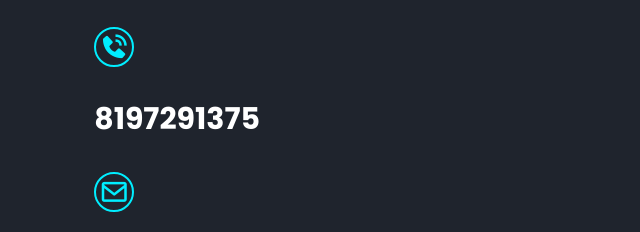
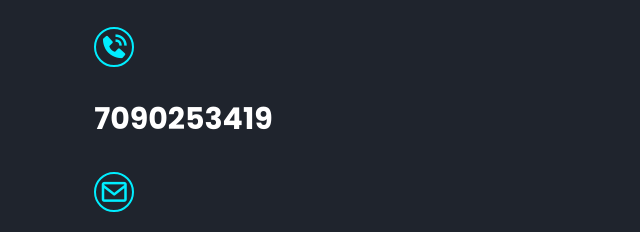
Before and after one commit to Adithyanv12/portfolio, a plain HTML site: page index.html in a window 1280 px wide. Shown: the part 3471-3703 px from the top of the page, 21-661 px from the left. Drawn offline with nearby package versions, Linux system fonts and the light colour scheme.

Commit message:
Update index.html

```diff
--- a/index.html
+++ b/index.html
@@ -98,7 +98,7 @@
         <h2 class="heading">My<span> contact-Details</span></h2>
         <div class="social-media">
             <a href="tel:7090253419"><i class='bx bxs-phone-call'></i></a>
-            <h2>8197291375</h2>
+            <h2>7090253419</h2>
             <a href="mailto:adithyaprince37@gmail.com"><i class='bx bx-envelope'></i></a>
             <h2>adithyaprince37@gmail.com</h2>
             <a href="https://www.facebook.com/adithya.nv.1?mibextid=ZbWKwL"><i class='bx bxl-facebook-circle'></i></a>
```
